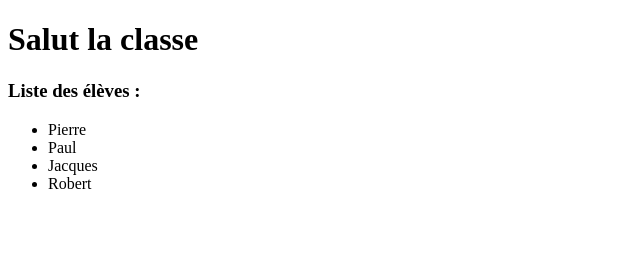
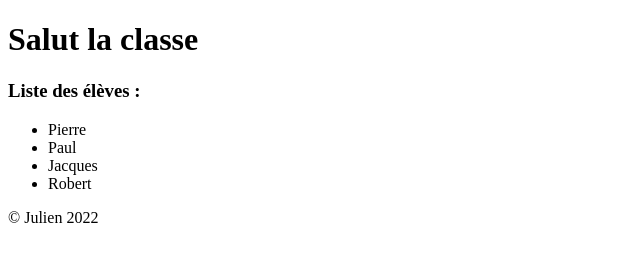
Before and after one commit to webboy-fr/demo-melody, a plain HTML site: page index.html in a window 1280 px wide. Shown: the whole page, without its empty margins (0-640 px from the left). Drawn offline with Linux system fonts and the light colour scheme.

Commit message:
ajout du footer

```diff
--- a/index.html
+++ b/index.html
@@ -17,6 +17,7 @@
         <li>Jacques</li>
         <li>Robert</li>
     </ul>
+    <footer>&copy; Julien 2022</footer>
 </body>
 
 </html>
```
